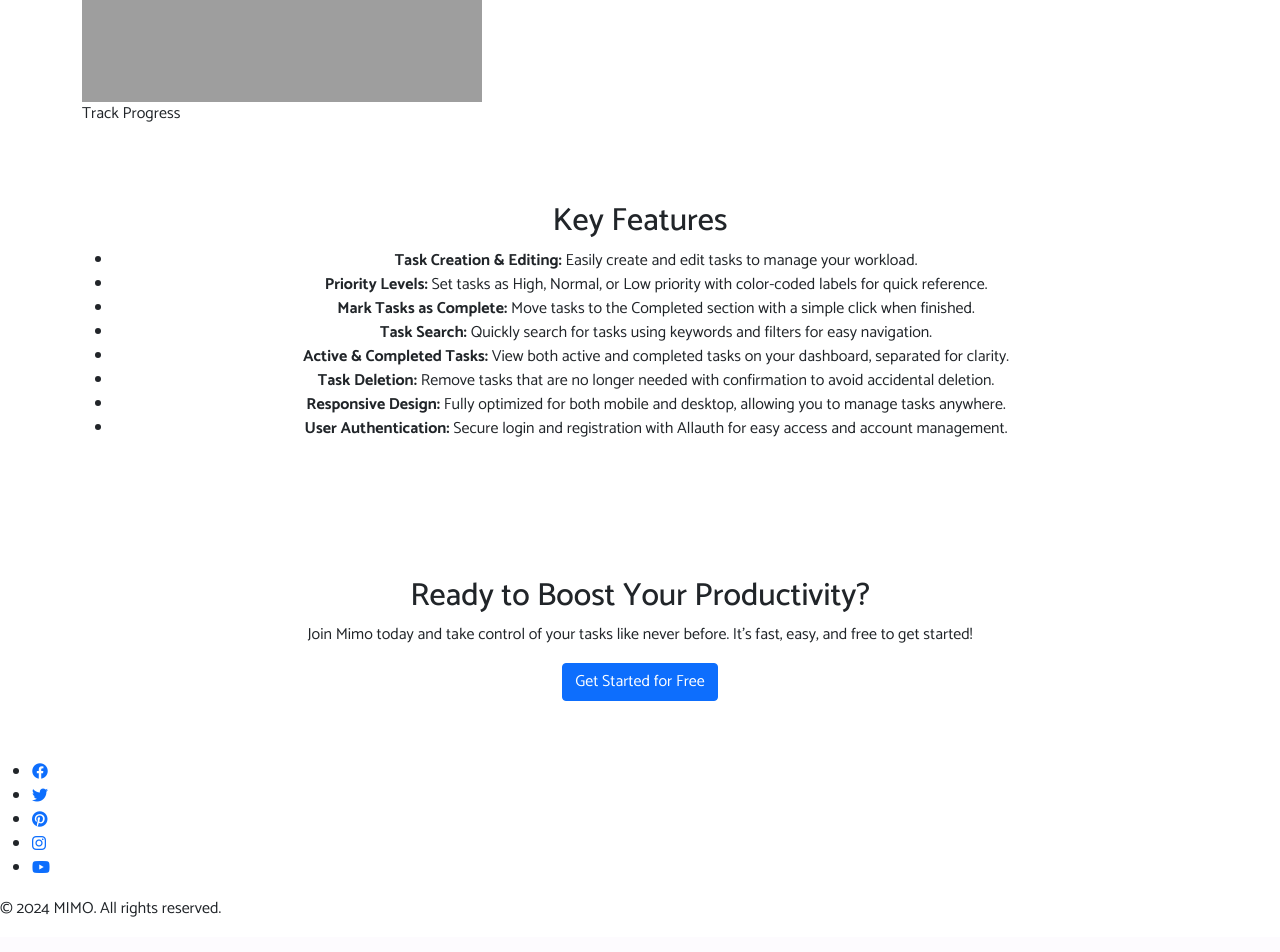
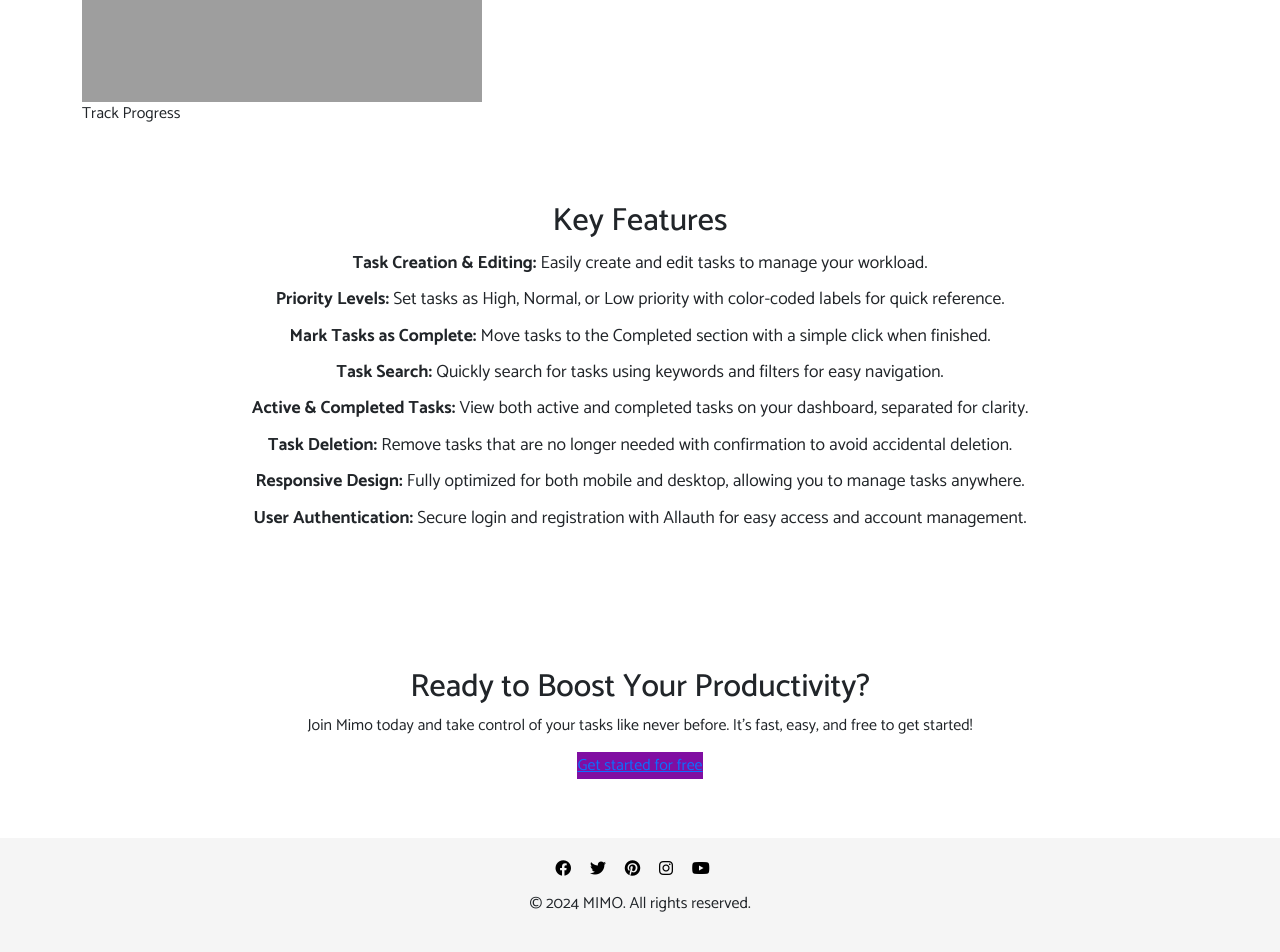
Before and after one commit to Vishalchapa/MIMO, a Django app: page / in a window 1280 px wide. Shown: the part 1626-2578 px from the top of the page. Before the commit the page ends 2543 px from the top, so only its background shows below. Run offline with Django 4.2, Linux system fonts and the light colour scheme; grey boxes are pictures that could not be loaded.

Commit message:
update css: style key features and footer

```diff
--- a/core/templates/core/index.html
+++ b/core/templates/core/index.html
@@ -72,7 +72,7 @@
         <h2>Ready to Boost Your Productivity?</h2>
         <p>Join Mimo today and take control of your tasks like never before. It's fast, easy, and free to get started!
         </p>
-        <a href="{% url 'account_signup' %}" class="btn btn-primary">Get Started for Free</a>
+        <a href="{% url 'account_signup' %}" class="cta-primary">Get started for free</a>
     </div>
 </div>
 
--- a/static/css/style.css
+++ b/static/css/style.css
@@ -7,11 +7,13 @@
     box-sizing: border-box;
 }
 
+/* body */
 body {
     background-color: #fff;
     font-family: 'Catamaran', sans-serif;
 }
 
+/* Nav Menu */
 #main-nav {
     background-color: #f5f5f5;
     padding: 10px 20px;
@@ -52,6 +54,7 @@ body {
     font-weight: bold;
 }
 
+/* Hero section */
 #hero-section {
     background-color: #f7f9fb;
     padding: 100px 20px;
@@ -94,6 +97,38 @@ body {
     text-align: center;
 }
 
+#key-features-section .features-list {
+    list-style: none;
+    padding: 0;
+}
+
+#key-features-section .features-list li {
+    font-size: 1.1rem;
+    margin: 10px 0;
+}
+
+/* Footer */
+#main-footer {
+    background-color: #f5f5f5;
+    padding: 20px;
+    text-align: center;
+}
+
+#socials {
+    list-style-type: none;
+    padding: 0;
+    margin: 0 0 10px 0;
+}
+
+#socials li {
+    display: inline;
+    margin-right: 15px;
+}
+
+#socials a {
+    text-decoration: none;
+    color: black;
+}
 
 
 
```
